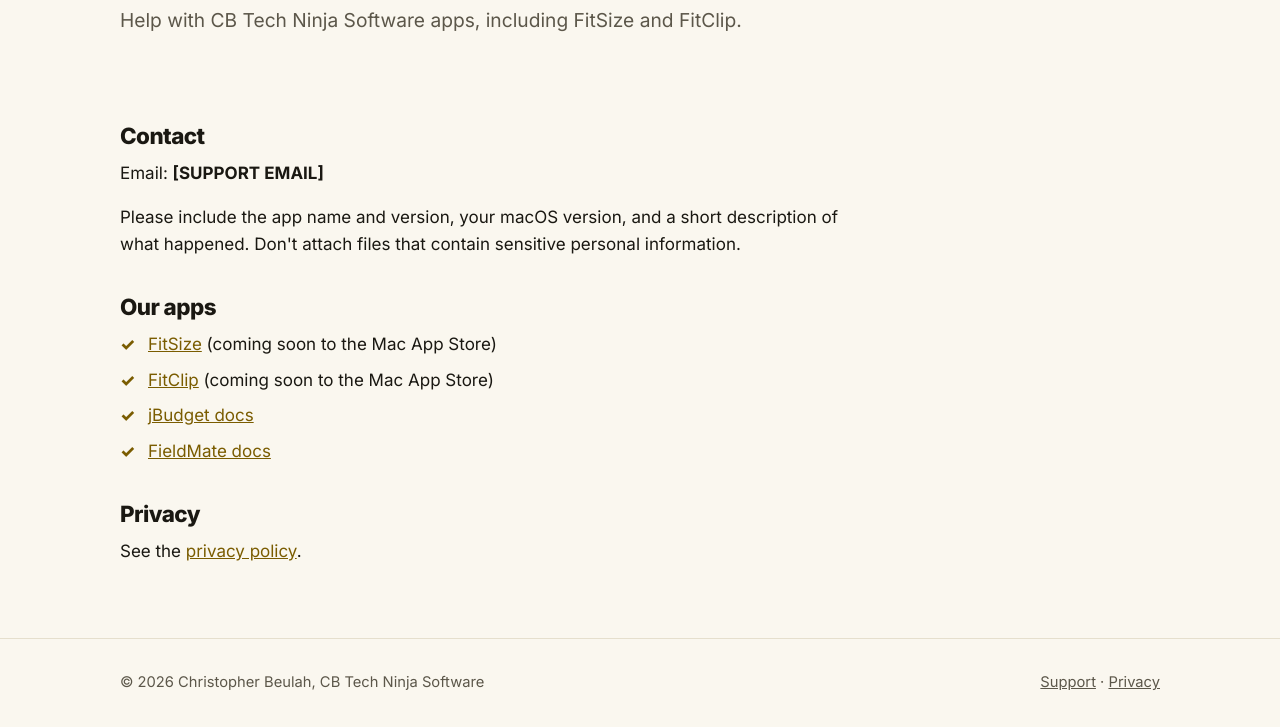
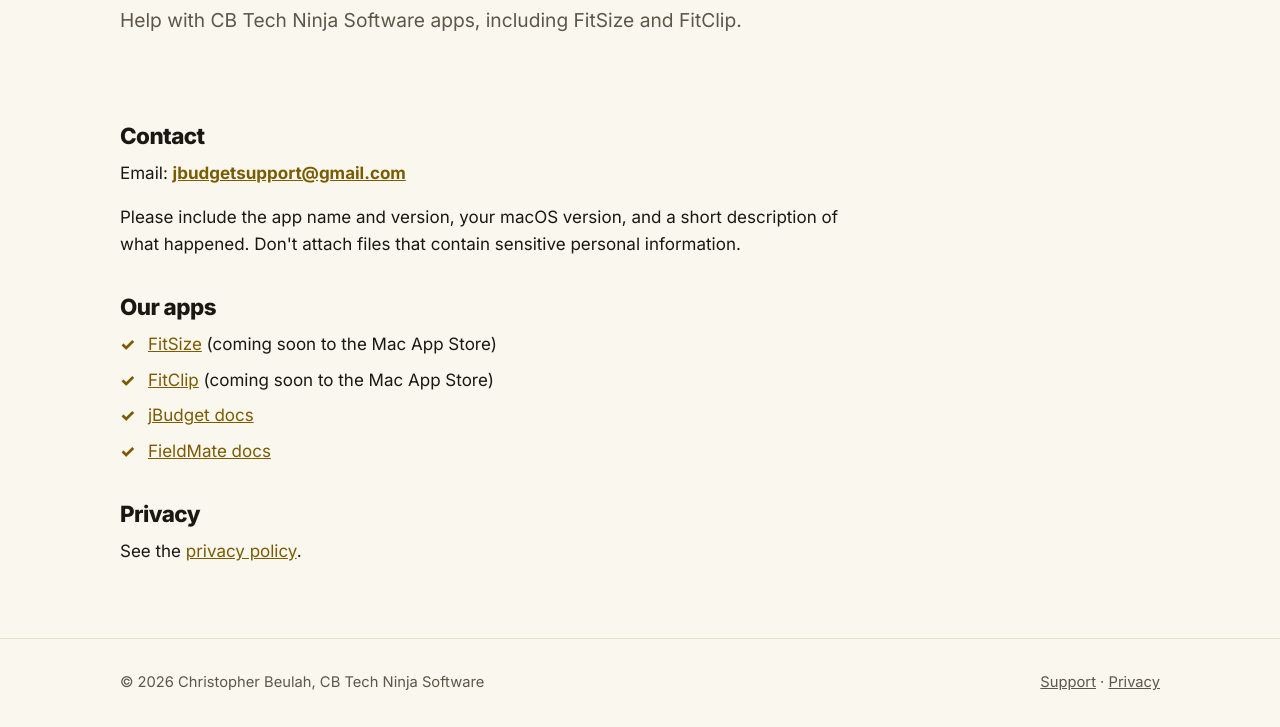
Before and after one commit to CB-Tech-Ninja-Software/cbtechninja-site, a plain HTML site: page support.html in a window 1280 px wide. Shown: the part 207-934 px from the top of the page. Drawn offline with Linux system fonts and the light colour scheme.

Commit message:
Replace [SUPPORT EMAIL] placeholder with jbudgetsupport@gmail.com mailto link
Co-Authored-By: Claude Haiku 5.5 <noreply@anthropic.com>
(cherry picked from commit 99be01967faffb4ec87c8836028313ff1f590f0b)

```diff
--- a/support.html
+++ b/support.html
@@ -16,7 +16,7 @@
 <main><div class="wrap"><div class="page-head"><h1>Support</h1><p class="lead">Help with CB Tech Ninja Software apps, including FitSize and FitClip.</p></div>
 <section style="padding-top:24px" class="prose">
 <h2>Contact</h2>
-<p>Email: <strong>[SUPPORT EMAIL]</strong></p>
+<p>Email: <strong><a href="mailto:jbudgetsupport@gmail.com">jbudgetsupport@gmail.com</a></strong></p>
 <p>Please include the app name and version, your macOS version, and a short description of what happened. Don't attach files that contain sensitive personal information.</p>
 <h2>Our apps</h2>
 <ul class="ticks"><li><a href="apps/fitsize.html">FitSize</a> (coming soon to the Mac App Store)</li><li><a href="apps/fitclip.html">FitClip</a> (coming soon to the Mac App Store)</li><li><a href="https://cb-tech-ninja-software.github.io/jbudget-docs/">jBudget docs</a></li><li><a href="https://cb-tech-ninja-software.github.io/fieldmate-docs/">FieldMate docs</a></li></ul>
```
